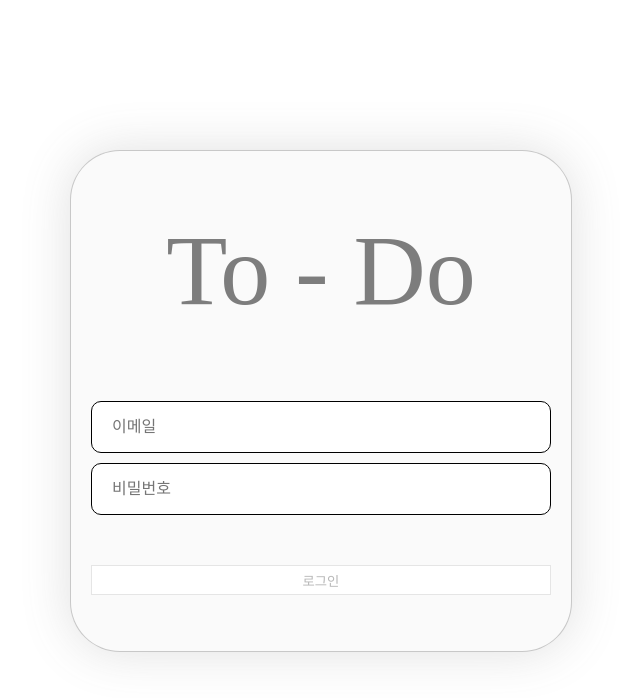
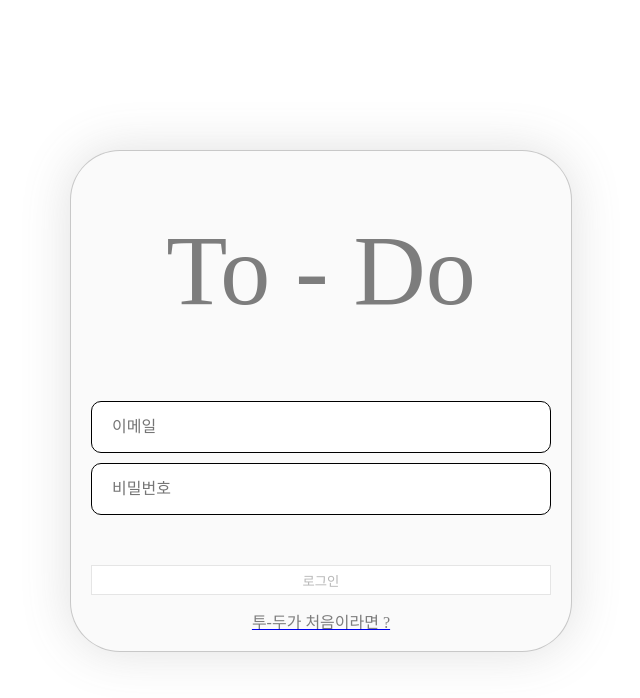
Before and after one commit to GINK-SS/wanted-pre-onboarding-frontend, a React (Create React App) app: page /signin in a window 1280 px wide. Shown: the top 698 px of the page, without its empty margins (320-960 px from the left). Built offline with nearby package versions, Linux system fonts and the light colour scheme.

Commit message:
feat: 회원가입, 로그인 화면에 링크 구현
회원가입 화면에 로그인 링크를,
로그인 화면에 회원가입 링크를 구현하였다.

```diff
--- a/src/routes/SignIn.tsx
+++ b/src/routes/SignIn.tsx
@@ -1,11 +1,12 @@
 import { useEffect, useState } from 'react';
-import { useHistory } from 'react-router-dom';
+import { Link, useHistory } from 'react-router-dom';
 import { fetchSignIn } from '../api';
 import {
   SignButton,
   SignContainer,
   SignForm,
   SignInput,
+  SignLink,
   SignTitle,
 } from '../style/sign/sign';
 import { ISignResponse } from '../type';
@@ -60,11 +61,14 @@ function SignIn() {
           data-testid="signin-button"
           disabled={!onValid}
           onClick={onClickEffect}
-          onValid={onValid}
+          isValid={onValid}
         >
           로그인
         </SignButton>
       </SignForm>
+      <Link to={'/signup'}>
+        <SignLink>투-두가 처음이라면 ?</SignLink>
+      </Link>
     </SignContainer>
   );
 }
--- a/src/routes/SignUp.tsx
+++ b/src/routes/SignUp.tsx
@@ -1,11 +1,12 @@
 import { useEffect, useState } from 'react';
-import { useHistory } from 'react-router-dom';
+import { Link, useHistory } from 'react-router-dom';
 import { fetchSignUp } from '../api';
 import {
   SignButton,
   SignContainer,
   SignForm,
   SignInput,
+  SignLink,
   SignTitle,
 } from '../style/sign/sign';
 import { ISignResponse } from '../type';
@@ -58,11 +59,14 @@ function SignUp() {
           data-testid="signup-button"
           disabled={!onValid}
           onClick={onClickEffect}
-          onValid={onValid}
+          isValid={onValid}
         >
           회원가입
         </SignButton>
       </SignForm>
+      <Link to={'/signin'}>
+        <SignLink>이미 회원이신가요 ?</SignLink>
+      </Link>
     </SignContainer>
   );
 }
--- a/src/style/sign/sign.ts
+++ b/src/style/sign/sign.ts
@@ -2,7 +2,6 @@ import styled from 'styled-components';
 
 export const SignContainer = styled.div`
   background-color: rgba(250, 250, 250, 1);
-  margin: 0 auto;
   width: 500px;
   height: 500px;
   top: 50%;
@@ -12,6 +11,7 @@ export const SignContainer = styled.div`
   border: 0.2px solid rgba(0, 0, 0, 0.2);
   border-radius: 50px;
   box-shadow: 0px 0px 50px rgba(100, 100, 100, 0.2);
+  text-align: center;
 `;
 
 export const SignForm = styled.form`
@@ -42,14 +42,23 @@ export const SignInput = styled.input`
   }
 `;
 
-export const SignButton = styled.button<{ onValid: boolean }>`
+export const SignButton = styled.button<{ isValid: boolean }>`
   margin: 50px 20px 0;
   height: 30px;
   background-color: rgba(255, 255, 255, 1);
   border: ${(props) =>
-    props.onValid ? '0.1px solid rgba(0, 0, 0, 0.5)' : '0.1px solid rgba(0,0,0,0.1)'};
-  outline: ${(props) => (props.onValid ? '0.1px solid rgba(0, 0, 0, 0.1)' : 'none')};
+    props.isValid ? '0.1px solid rgba(0, 0, 0, 0.5)' : '0.1px solid rgba(0,0,0,0.1)'};
+  outline: ${(props) => (props.isValid ? '0.1px solid rgba(0, 0, 0, 0.1)' : 'none')};
   &:hover {
-    cursor: ${(props) => (props.onValid ? 'pointer' : 'default')};
+    cursor: ${(props) => (props.isValid ? 'pointer' : 'default')};
   }
 `;
+
+export const SignLink = styled.span`
+  display: block;
+  margin-top: 20px;
+  color: rgba(0, 0, 0, 0.5);
+  &:hover {
+    color: rgba(0, 0, 0, 0.8);
+  }
+`;
```
